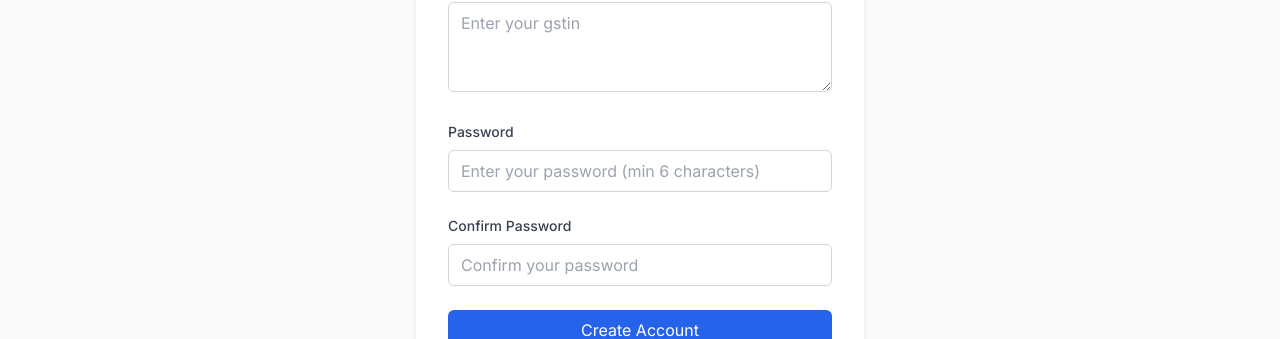
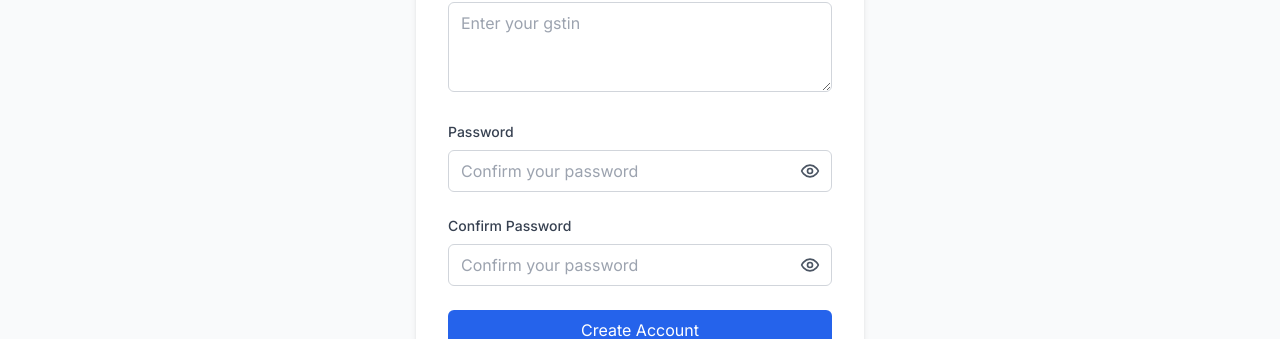
Before and after one commit to daredevilsjr/Grovoo, a React (Create React App) app in the folder client/: page /register in a window 1280 px wide. Shown: the part 884-1223 px from the top of the page. Built offline with nearby package versions, Linux system fonts and the light colour scheme.

Commit message:
show password

```diff
--- a/client/src/pages/LoginPage.js
+++ b/client/src/pages/LoginPage.js
@@ -4,7 +4,7 @@ import { useEffect, useState } from "react";
 import { Link, useNavigate, useLocation } from "react-router-dom";
 import { useAuthStore } from "../store/useStore";
 import toast from "react-hot-toast";
-
+import { Eye, EyeOff } from 'lucide-react';
 const LoginPage = () => {
   const [formData, setFormData] = useState({
     email: "",
@@ -99,15 +99,24 @@ const LoginPage = () => {
             <label className="block text-sm font-medium text-gray-700 mb-2">
               Password
             </label>
+            <div className="relative">
               <input
-              type="password"
+                type={showPassword ? 'text' : 'password'}
                 name="password"
                 required
                 value={formData.password}
                 onChange={handleChange}
-              className="w-full px-3 py-2 border border-gray-300 rounded-md focus:outline-none focus:ring-2 focus:ring-blue-500"
-              placeholder="Enter your password"
+                className="w-full px-3 py-2 border border-gray-300 rounded-md focus:outline-none focus:ring-2 focus:ring-blue-500 pr-10"
+                placeholder="Confirm your password"
               />
+              <button
+                type="button"
+                onClick={() => setShowPassword((prev) => !prev)}
+                className="absolute inset-y-0 right-0 flex items-center px-3 text-gray-600"
+              >
+                {showPassword ? <EyeOff size={20} /> : <Eye size={20} />}
+              </button>
+            </div>
           </div>
 
           <button
--- a/client/src/pages/RegisterPage.js
+++ b/client/src/pages/RegisterPage.js
@@ -4,6 +4,7 @@ import { useState, useEffect } from "react"
 import { Link, useNavigate, useLocation } from "react-router-dom"
 import { useAuthStore } from "../store/useStore"
 import toast from "react-hot-toast"
+import { Eye, EyeOff } from 'lucide-react';
 
 const RegisterPage = () => {
   const [formData, setFormData] = useState({
@@ -21,6 +22,7 @@ const RegisterPage = () => {
   const { register, isAuthenticated } = useAuthStore()
   const navigate = useNavigate()
   const location = useLocation()
+  const [showPassword, setShowPassword] = useState(false);
 
   // Redirect if already authenticated
   useEffect(() => {
@@ -151,7 +153,7 @@ const RegisterPage = () => {
               placeholder="Enter your address"
             ></textarea>
           </div>
-          {formData.role==="hotel" && (<div>
+          {formData.role === "hotel" && (<div>
             <label className="block text-sm font-medium text-gray-700 mb-2">gstin</label>
             <textarea
               name="gstin"
@@ -164,30 +166,51 @@ const RegisterPage = () => {
           </div>
           )}
           <div>
-            <label className="block text-sm font-medium text-gray-700 mb-2">Password</label>
+            <label className="block text-sm font-medium text-gray-700 mb-2">
+              Password
+            </label>
+            <div className="relative">
               <input
-              type="password"
+                type={showPassword ? 'text' : 'password'}
                 name="password"
                 required
-              minLength="6"
                 value={formData.password}
                 onChange={handleChange}
-              className="w-full px-3 py-2 border border-gray-300 rounded-md focus:outline-none focus:ring-2 focus:ring-blue-500"
-              placeholder="Enter your password (min 6 characters)"
+                className="w-full px-3 py-2 border border-gray-300 rounded-md focus:outline-none focus:ring-2 focus:ring-blue-500 pr-10"
+                placeholder="Confirm your password"
               />
+              <button
+                type="button"
+                onClick={() => setShowPassword((prev) => !prev)}
+                className="absolute inset-y-0 right-0 flex items-center px-3 text-gray-600"
+              >
+                {showPassword ? <EyeOff size={20} /> : <Eye size={20} />}
+              </button>
+            </div>
           </div>
 
           <div>
-            <label className="block text-sm font-medium text-gray-700 mb-2">Confirm Password</label>
+            <label className="block text-sm font-medium text-gray-700 mb-2">
+              Confirm Password
+            </label>
+            <div className="relative">
               <input
-              type="password"
+                type={showPassword ? 'text' : 'password'}
                 name="confirmPassword"
                 required
                 value={formData.confirmPassword}
                 onChange={handleChange}
-              className="w-full px-3 py-2 border border-gray-300 rounded-md focus:outline-none focus:ring-2 focus:ring-blue-500"
+                className="w-full px-3 py-2 border border-gray-300 rounded-md focus:outline-none focus:ring-2 focus:ring-blue-500 pr-10"
                 placeholder="Confirm your password"
               />
+              <button
+                type="button"
+                onClick={() => setShowPassword((prev) => !prev)}
+                className="absolute inset-y-0 right-0 flex items-center px-3 text-gray-600"
+              >
+                {showPassword ? <EyeOff size={20} /> : <Eye size={20} />}
+              </button>
+            </div>
           </div>
 
           <button
@@ -204,8 +227,8 @@ const RegisterPage = () => {
             Already have an account? Sign in
           </Link>
         </div>
-      </div>
-    </div>
+      </div >
+    </div >
   )
 }
 
```
Lines whose indentation alone changed are shown as unchanged.
